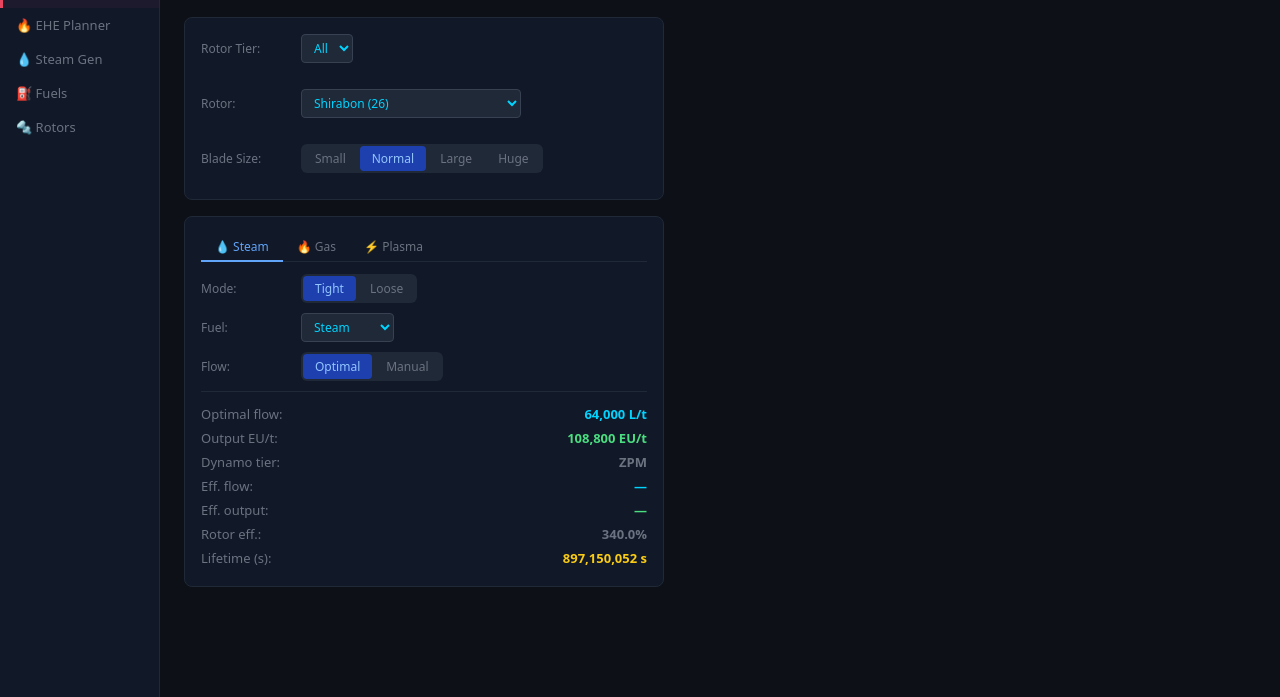
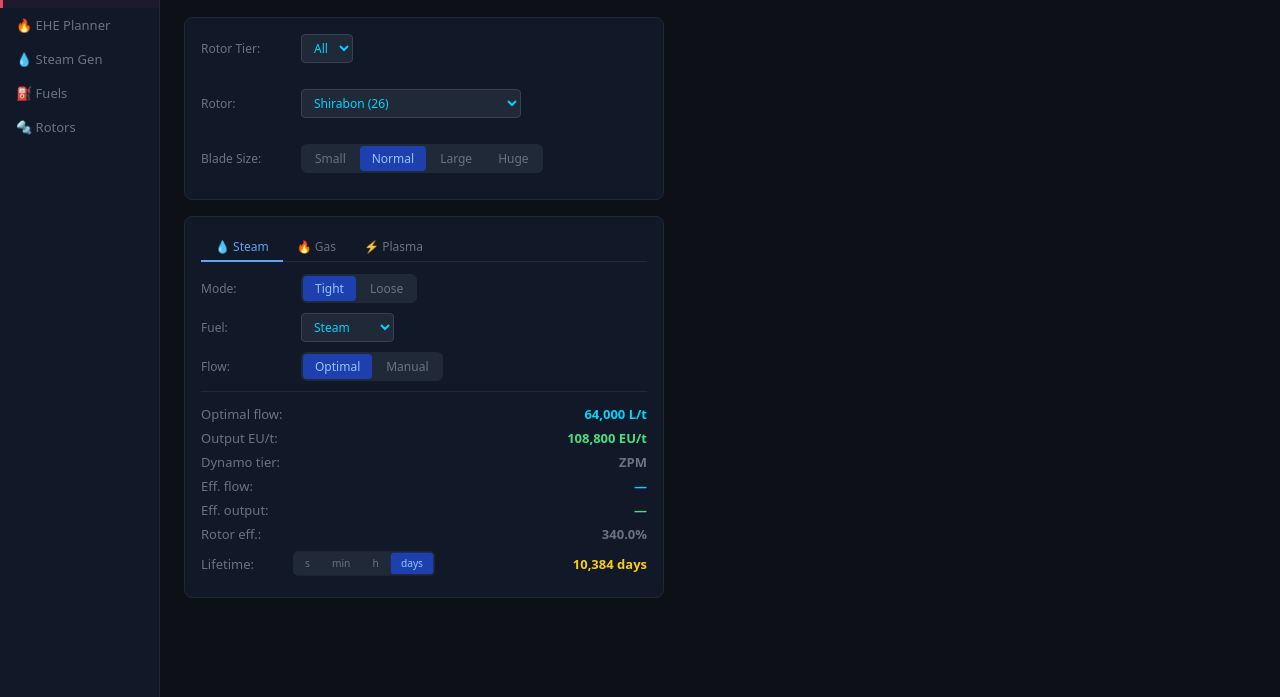
Before and after one commit to Eldrinn-Elantey/GTNH-Large-Turbine-Calculator, a plain HTML site: page web/index.html in a window 1280 px wide. Shown: the part 103-800 px from the top of the page. Drawn offline with Linux system fonts and the light colour scheme.

Commit message:
feat: lifetime unit toggle (s/min/h/days), default days

```diff
--- a/web/css/components.css
+++ b/web/css/components.css
@@ -115,7 +115,7 @@ input[type="number"]::-webkit-outer-spin-button { -webkit-appearance: none; }
   font-size: 13px;
 }
 
-.result-label { color: var(--muted); }
+.result-label { color: var(--muted); display: flex; align-items: center; gap: 6px; }
 .result-value { font-weight: bold; }
 .result-value.green  { color: var(--green); }
 .result-value.yellow { color: var(--yellow); }
--- a/web/js/ui/calculator.js
+++ b/web/js/ui/calculator.js
@@ -43,6 +43,20 @@ function makeResultRow(label, colorClass = "green") {
  * One card with Steam / Gas / Plasma tabs inside.
  * Each tab remembers its own mode/fuel/flow state.
  */
+const LIFETIME_UNITS = [
+  { label: "s",    factor: 1 },
+  { label: "min",  factor: 1 / 60 },
+  { label: "h",    factor: 1 / 3600 },
+  { label: "days", factor: 1 / 86400 },
+];
+
+function formatLifetime(seconds, unit) {
+  const val = seconds * unit.factor;
+  // Show more decimals for small values
+  const formatted = val >= 100 ? formatNumber(Math.round(val)) : val.toFixed(2);
+  return `${formatted} ${unit.label}`;
+}
+
 function buildTurbineCard(fuelMap, calcFn, sharedState) {
   const card = document.createElement("div");
   card.className = "card card-narrow";
@@ -122,11 +136,33 @@ function buildTurbineCard(fuelMap, calcFn, sharedState) {
       effFlow:   makeResultRow("Eff. flow:", "cyan"),
       effOutput: makeResultRow("Eff. output:", "green"),
       rotorEff:  makeResultRow("Rotor eff.:", "muted"),
-      lifetime:  makeResultRow("Lifetime (s):", "yellow"),
+      lifetime:  makeResultRow("Lifetime:", "yellow"),
     };
+
+    // Lifetime unit toggle — default days
+    let lifetimeUnit = LIFETIME_UNITS[3]; // days
+    const lifetimeRow = rows.lifetime;
+    const unitToggle = document.createElement("div");
+    unitToggle.className = "toggle-group";
+    unitToggle.style.cssText = "margin-left:8px;transform:scale(0.85);transform-origin:right center;";
+    LIFETIME_UNITS.forEach(u => {
+      const btn = document.createElement("button");
+      btn.className = "toggle-btn" + (u === lifetimeUnit ? " active" : "");
+      btn.textContent = u.label;
+      btn.addEventListener("click", () => {
+        lifetimeUnit = u;
+        unitToggle.querySelectorAll(".toggle-btn").forEach(b => b.classList.remove("active"));
+        btn.classList.add("active");
+        recalc(key);
+      });
+      unitToggle.appendChild(btn);
+    });
+    // Insert unit toggle into the lifetime row label area
+    lifetimeRow.querySelector(".result-label").appendChild(unitToggle);
+
     Object.values(rows).forEach(r => panel.appendChild(r));
 
-    panels[key] = { el: panel, fuelSel, rows };
+    panels[key] = { el: panel, fuelSel, rows, getLifetimeUnit: () => lifetimeUnit };
     card.appendChild(panel);
   });
 
@@ -156,15 +192,15 @@ function buildTurbineCard(fuelMap, calcFn, sharedState) {
     const manualFlow = isManual ? st.manualFlow : null;
 
     const r = calcFn(type, sharedState.rotor, sharedState.size, st.mode, f.name, f.eu_l, manualFlow);
-    const { rows } = panels[type];
-    const unit = type === "plasma" ? "L/s" : "L/t";
-    rows.optFlow.setValue(`${formatNumber(r.optFlow)} ${unit}`);
+    const { rows, getLifetimeUnit } = panels[type];
+    const flowUnit = type === "plasma" ? "L/s" : "L/t";
+    rows.optFlow.setValue(`${formatNumber(r.optFlow)} ${flowUnit}`);
     rows.optOutput.setValue(`${formatNumber(r.optOutput)} EU/t`);
     rows.dynamo.setValue(r.minDynamoTierOpt);
-    rows.effFlow.setValue(isManual ? `${formatNumber(r.effFlow)} ${unit}` : "—");
+    rows.effFlow.setValue(isManual ? `${formatNumber(r.effFlow)} ${flowUnit}` : "—");
     rows.effOutput.setValue(isManual ? `${formatNumber(r.effOutput)} EU/t` : "—");
     rows.rotorEff.setValue(`${(r.rotorEff * 100).toFixed(1)}%`);
-    rows.lifetime.setValue(`${formatNumber(Math.round(r.lifetime))} s`);
+    rows.lifetime.setValue(formatLifetime(r.lifetime, getLifetimeUnit()));
   }
 
   // Recalc currently visible tab
```
